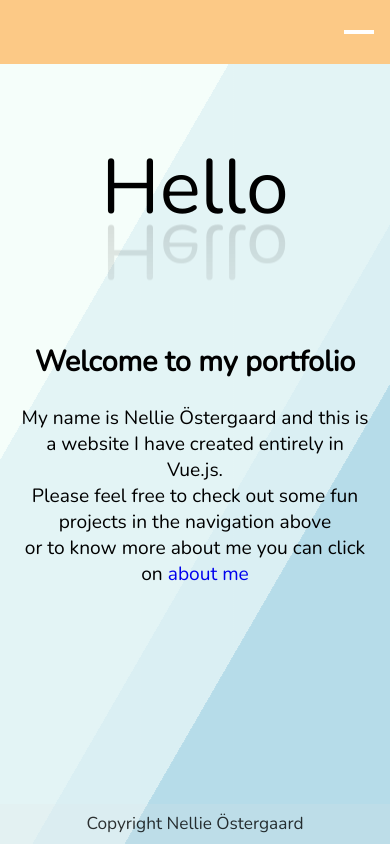
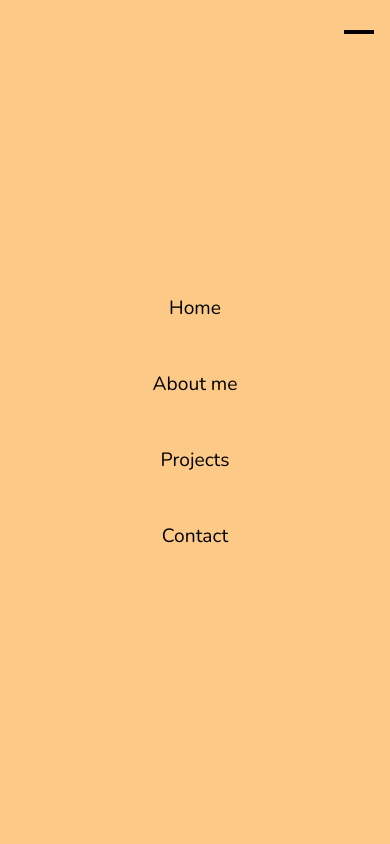
Before and after one commit to nellieostergaard/my-portfolio, a Vue app in the folder my-portfolio/: page / in a window 390 px wide. Built offline with nearby package versions, Linux system fonts and the light colour scheme; what vue-draggable, vue-resource would draw is missing.

Commit message:
add icons for nav

```diff
--- a/my-portfolio/public/index.html
+++ b/my-portfolio/public/index.html
@@ -5,6 +5,7 @@
     <meta http-equiv="X-UA-Compatible" content="IE=edge">
     <meta name="viewport" content="width=device-width,initial-scale=1.0">
     <link rel="icon" href="<%= BASE_URL %>favicon.ico">
+    <link rel="stylesheet" href="https://cdnjs.cloudflare.com/ajax/libs/font-awesome/4.7.0/css/font-awesome.min.css">
     <title>Portfolio | Nellie Östergaard</title>
   </head>
   <body>
--- /dev/null
+++ b/my-portfolio/src/assets/scss/keyframes.scss
@@ -0,0 +1,28 @@
+@keyframes enter {
+    from {
+      opacity: 0;
+      transform: scaleY(0.98) translateY(10px);
+    }
+    to {
+      opacity: 1;
+      transform: none;
+    }
+}
+
+@keyframes fade {
+    from {
+        opacity: 0;
+    }
+    to {
+        opacity: 1;
+    }
+}
+
+@keyframes slide {
+    0% {
+      transform: translateX(-25%);
+    }
+    100% {
+      transform: translateX(25%);
+    }
+}
--- a/my-portfolio/src/assets/scss/style.scss
+++ b/my-portfolio/src/assets/scss/style.scss
@@ -1,4 +1,5 @@
 @import url('https://fonts.googleapis.com/css2?family=Nunito:wght@200&display=swap');
+@import '../scss/keyframes.scss';
 
 $color-gray : #545454;
 $color-lightgray : rgba(187, 186, 186, 0.8);
@@ -7,6 +8,7 @@ $color-white : rgb(255,255,255);
 $color-black : rgb(0,0,0);
 $breakpoint-tablet: 768px;
 $feature : #FCC986;
+$feature-hover : rgb(252, 208, 177);
 $my-blue : #ADD8E6;
 $clock-size : 200px;
 
@@ -50,8 +52,7 @@ $clock-size : 200px;
     transition: all 0.4s ease 0s;
     cursor: pointer;
     &:hover {
-        background: #434343;
-        color: $color-white;
+        background: $feature-hover;
         letter-spacing: 1px;
         -webkit-box-shadow: 0px 5px 40px -10px rgba(0,0,0,0.57);
         -moz-box-shadow: 0px 5px 40px -10px rgba(0,0,0,0.57);
@@ -64,11 +65,13 @@ $clock-size : 200px;
 .menu {
     background: $feature;
     height: 4rem;
-  }
-  .menu ol {
+    z-index: 1;
+    cursor: pointer;
+    ol {
         list-style-type: none;
         margin: 0 auto;
         padding: 0;
+    }
   }
   .menu > ol {
     max-width: 1000px;
@@ -80,17 +83,18 @@ $clock-size : 200px;
     padding: 0.75rem 0;
   }
   .menu > ol > .menu-item:after {
-    content: "";
+    content: "\f106";
     position: absolute;
-    width: 4px;
-    height: 4px;
     border-radius: 50%;
-    bottom: 5px;
-    left: calc(50% - 2px);
-    background: #FECEAB;
+    bottom: 2px;
+    left: calc(50% - 5px);
     will-change: transform;
     transform: scale(0);
     transition: transform 0.2s ease;
+    font: normal normal normal 14px/1 FontAwesome;
+    font-size: inherit;
+    text-rendering: auto;
+    -webkit-font-smoothing: antialiased;
   }
   .menu > ol > .menu-item:hover:after {
     transform: scale(1);
@@ -107,6 +111,7 @@ $clock-size : 200px;
     display: block;
     color: $color-black;
   }
+
   .sub-menu .menu-item {
     padding: 0.75rem 0;
     background: $feature;
@@ -127,15 +132,10 @@ $clock-size : 200px;
     animation-delay: 0.2s;
   }
   .sub-menu .menu-item:hover {
-    background: #FECEAB;
+    background: $feature-hover;
   }
   .sub-menu .menu-item a {
     padding: 0 0.75rem;
-  }
-  @media screen and (max-width: 600px) {
-    .sub-menu .menu-item {
-      background: $feature;
-    }
   }
 
   @media screen and (max-width: 600px) {
@@ -149,8 +149,8 @@ $clock-size : 200px;
       right: 1rem;
       width: 30px;
       height: 4px;
-      background: #FFF;
-      box-shadow: 0 10px #FFF, 0 -10px #FFF;
+      background: $color-black;
+      box-shadow: 0 10px $color-black, 0 -10px $color-black;
     }
     .menu > ol {
       display: none;
@@ -186,7 +186,12 @@ $clock-size : 200px;
     .menu > ol > .menu-item:after {
       left: auto;
       right: 1rem;
-      bottom: calc(50% - 2px);
+      bottom: calc(50% - 6px);
+      content: "\f104";
+      font: normal normal normal 14px/1 FontAwesome;
+      font-size: inherit;
+      text-rendering: auto;
+      -webkit-font-smoothing: antialiased;
     }
     .menu > ol > .menu-item:hover {
       z-index: 1;
@@ -201,12 +206,14 @@ $clock-size : 200px;
 
   .sub-menu {
     position: absolute;
+    font-size: 0.8em;
     width: 100%;
     top: 100%;
     left: 0;
     display: none;
     z-index: 1;
   }
+
   .menu-item:hover > .sub-menu {
     display: block;
   }
@@ -214,30 +221,13 @@ $clock-size : 200px;
   @media screen and (max-width: 600px) {
     .sub-menu {
       width: 100vw;
+      position: relative;
       left: -2rem;
       top: 50%;
       transform: translateY(-50%);
     }
   }
 
-  @keyframes enter {
-    from {
-      opacity: 0;
-      transform: scaleY(0.98) translateY(10px);
-    }
-    to {
-      opacity: 1;
-      transform: none;
-    }
-  }
-  @keyframes fade {
-    from {
-      opacity: 0;
-    }
-    to {
-      opacity: 1;
-    }
-  }
 //// GENERAL
 
 body {
@@ -263,16 +253,6 @@ body {
 
 .bg3 {
     animation-duration: 6s;
-  }
-
-
-  @keyframes slide {
-    0% {
-      transform: translateX(-25%);
-    }
-    100% {
-      transform: translateX(25%);
-    }
 }
 
 /* HOME */
```
Also changed, not shown: my-portfolio/src/components/NavigationComponent.vue (+6 -2 lines), 1 other file (tests, documents, lock files or other folders). Lines whose indentation alone changed are shown as unchanged.
